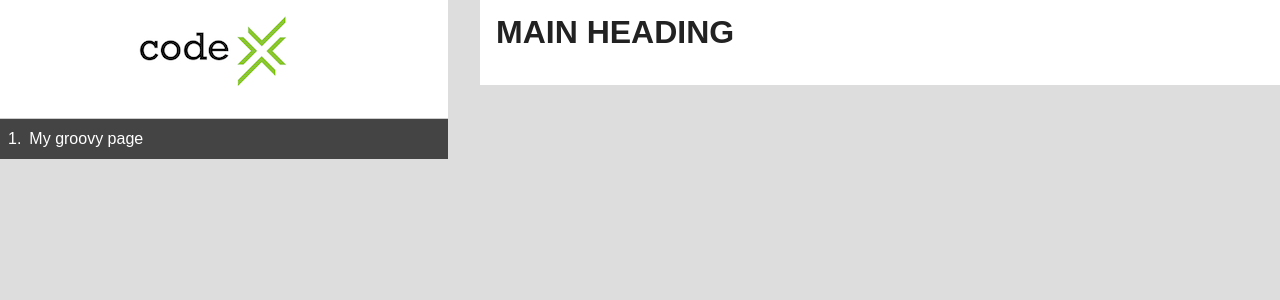
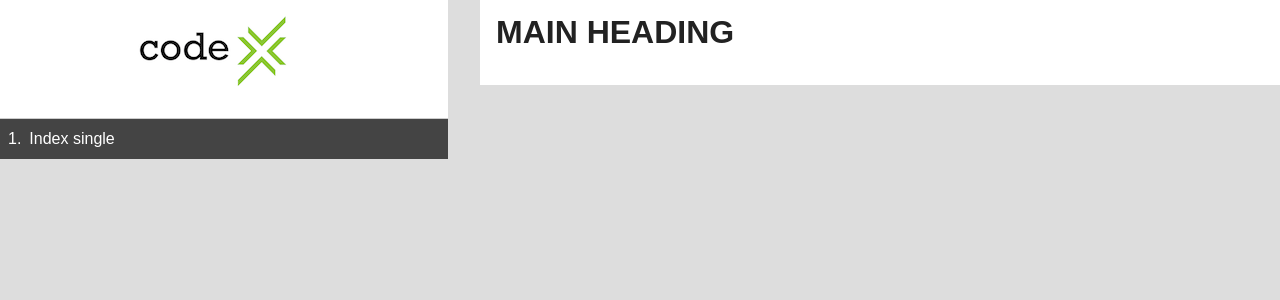
Before and after one commit to codex-academy/expressjs-intro, a Jekyll site: the page built from index.md, in a window 1280 px wide. Shown: the top 300 px of the page. Built offline with Jekyll 4.4.1, drawn with Linux system fonts in a browser that asks for light colours.

Commit message:
Add single page template

```diff
--- a/_includes/footer.html
+++ b/_includes/footer.html
@@ -1,8 +1,8 @@
 <footer class="site-footer">
   <nav class="main-nav" id="menu">
     <ol>
-      <li{% if page.url == '/my-groovy-page.html' %} class="active"{% endif %}>
-        <a href="./">My groovy page</a>
+      <li{% if page.url == '/index-single.html' %} class="active"{% endif %}>
+        <a href="./index-single.html">Index single</a>
       </li>
     </ol>
   </nav>
--- a/_includes/header.html
+++ b/_includes/header.html
@@ -1,10 +1,14 @@
 <header class="site-header">
   <nav class="site-nav">
     <a href="{{ site.baseurl }}/" class="logo"><img src="img/codex-logo.png" alt="codeX"></a>
+    {% if page.layout == 'default' %}
     <a href="#menu" class="menu">Menu &darr;</a>
+    {% endif %}
 
-    {% if (page.url != '/' && page.url != '') %}
-    <h2>{{ site.title }}</h2>
+    {% if page.layout == 'default' %}
+      {% if (page.url != '/' && page.url != '' && page.url != 'index.html') %}
+      <h2>{{ site.title }}</h2>
+      {% endif %}
     {% endif %}
   </nav>
 </header>
--- a/css/main.scss
+++ b/css/main.scss
@@ -65,11 +65,14 @@ main {
 .logo {
   margin-right: 5%;
   margin-bottom: 1em;
+  display: block;
 }
 
 .menu {
   padding: 0.25em 0.5em;
   border-radius: 0.25em;
+  margin: 1em 0;
+  display: inline-block;
   &:link, &:visited {
     background-color: #8bc53f;
     color: #fff;
@@ -142,9 +145,6 @@ img {
   .menu {
     display: none;
   }
-  .logo {
-    display: block;
-  }
   .site-header,
   .site-footer {
     float: left;
@@ -156,3 +156,20 @@ img {
     width: 60%;
   }
 }
+
+.single {
+  @media (min-width: 60em) {
+    .site-header,
+    .site-footer {
+      float: none;
+      clear: none;
+      width: auto;
+    }
+    main {
+      float: none;
+      width: auto;
+      margin-right: 25%;
+      margin-left: 25%;
+    }
+  }
+}
```
Also changed, not shown: _layouts/single.html (added, +16 -0 lines), index-single.md (added, +5 -0 lines), README.md.
